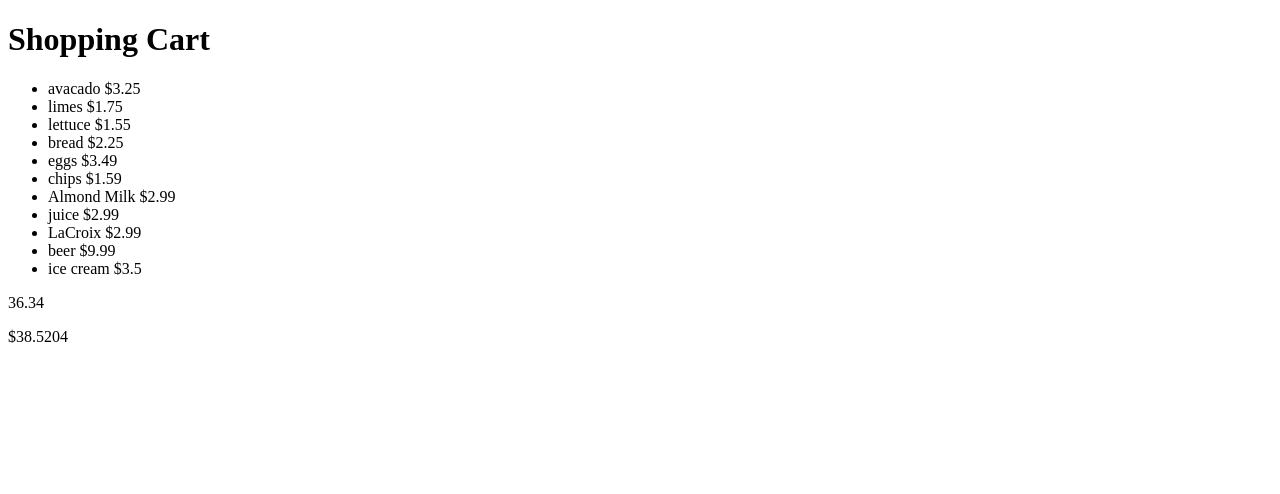
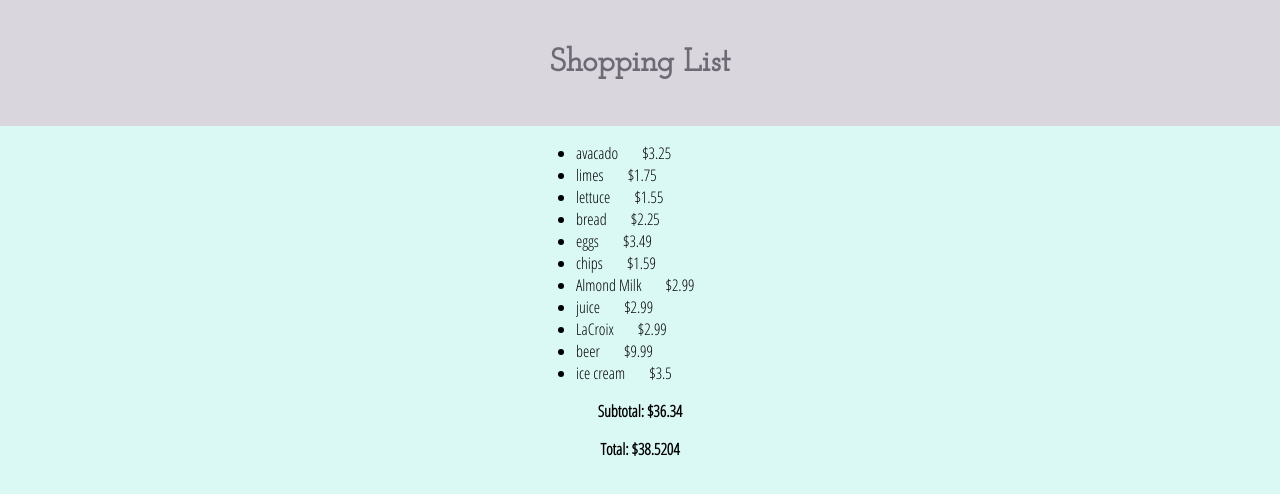
Before and after one commit to chelkweber/lab-7, a plain HTML site: page index.html in a window 1280 px wide. Drawn offline with Linux system fonts and the light colour scheme.

Commit message:
style updates

```diff
--- a/index.html
+++ b/index.html
@@ -2,9 +2,12 @@
 <html>
 	<head>
 		<title>Shopping Cart</title>
+		<link rel="stylesheet" type="text/css" href="style.css">
+		<link href="https://fonts.googleapis.com/css?family=Josefin+Slab|Open+Sans+Condensed:300" rel="stylesheet">
 	</head>
 	<body>
-		<h1>Shopping Cart</h1>
+		<div id="header">
+		</div>
 		<ul id="shopping-list">
 		</ul>
 		<script src="script.js"></script>
--- a/script.js
+++ b/script.js
@@ -1,3 +1,7 @@
+var heading = document.createElement('h1');
+heading.innerHTML = "Shopping List";
+header.appendChild(heading);
+
 //list of items
 var list = [
   {
@@ -80,11 +84,11 @@ function shoppingCart() {
 	var total = "$" + (totalPreTax + (totalPreTax*0.06))
 	//display subtotal in document
 	subtotal = document.createElement('p');
-	subtotal.innerText = totalPreTax;
+	subtotal.innerText = "Subtotal: $" + totalPreTax;
 	document.body.appendChild(subtotal);
 	//display total in document
 	displayTotal = document.createElement('p');
-	displayTotal.innerText = total;
+	displayTotal.innerText = "Total: " + total;
 	document.body.appendChild(displayTotal);
 }
 
--- /dev/null
+++ b/style.css
@@ -0,0 +1,30 @@
+body {
+	font-family: 'Open Sans Condensed', sans-serif;
+	background: #DBF9F4;
+	margin: 0 auto;
+}
+
+h1 {
+	font-family: 'Josefin Slab', serif;
+	text-align: center;
+	color: #6D6A75;
+}
+
+ul {
+	padding-left: 45%;
+	list-style:
+}
+
+span {
+	padding-left: 3%;
+}
+
+p {
+	text-align: center;
+	font-weight: bold;
+}
+
+#header {
+	background: #D9D7DD;
+	padding: 2%;
+}
```
Also changed, not shown: cart.png (added).
